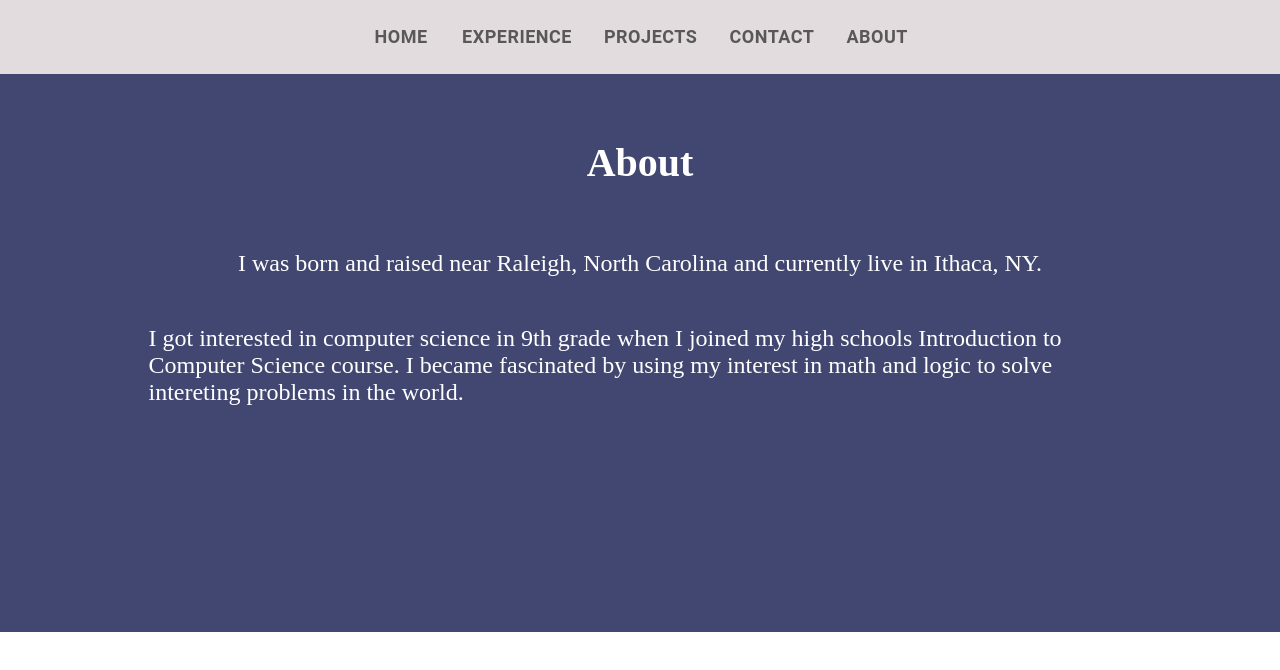
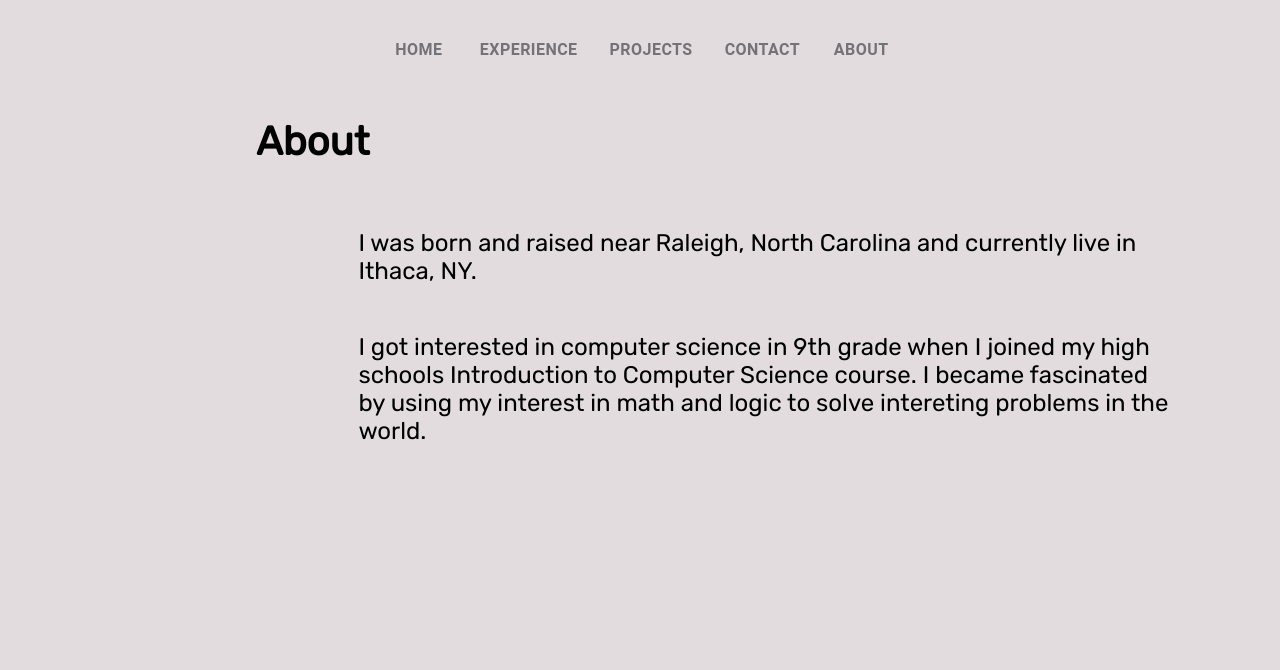
Before and after one commit to ananyaseelam/ananyaseelam.github.io, a React (Create React App) app: page /about in a window 1280 px wide. Shown: the top 670 px of the page. Built offline with nearby package versions, Linux system fonts and the light colour scheme.

Commit message:
styling homepage

```diff
--- a/package.json
+++ b/package.json
@@ -6,6 +6,7 @@
   "dependencies": {
     "@emotion/react": "^11.7.1",
     "@emotion/styled": "^11.6.0",
+    "@fontsource/rubik": "^5.0.19",
     "@mui/material": "^5.2.5",
     "@testing-library/jest-dom": "^5.16.1",
     "@testing-library/react": "^12.1.2",
--- a/src/App.css
+++ b/src/App.css
@@ -1,5 +1,7 @@
 .App {
-  text-align: center;
+  font-family: 'Rubik';
+  background-color: #E2DCDE;
+  /* height: max-content; */
 }
 
 .App-logo {
--- a/src/components/NavBar/NavBar.css
+++ b/src/components/NavBar/NavBar.css
@@ -1,20 +1,19 @@
 .navcontainer{
   display: flex;
-  justify-content: center;
+  justify-content: space-around;
   background-color: #E2DCDE;
   width: 100%;
   height: 5%;
-  align-items: center;
   padding-bottom: 1%;
-  padding-top: 1%;
+  padding-top: 2%;
 }
 
 .page-link{
-  color: black !important;
+  color: #2D2D34 !important;
   font-weight: bolder !important;
-  font-size: 18px !important;
-  /* font-family: 'Trebuchet MS', 'Lucida Sans Unicode', 'Lucida Grande', 'Lucida Sans', Arial, sans-serif!important; */
-  font-family: 'Rubik'
+  font-size: 2vh !important;
+  font-family: 'Rubik';
+  margin-left: 1vh;
 }
 
 .page-link:hover{
--- a/src/pages/About.jsx
+++ b/src/pages/About.jsx
@@ -4,7 +4,7 @@ import './Page.css';
 
 
 const About = () => (
-  <div className="container-about">
+  <div className="container">
     <NavBar />
     <div className="content-container">
       <p className="header">About</p>
--- a/src/pages/Contact.jsx
+++ b/src/pages/Contact.jsx
@@ -4,7 +4,7 @@ import './Page.css';
 
 
 const Contact = () => (
-  <div className="container-contact">
+  <div className="container">
     <NavBar />
     <div className="content-container">
       <p className="header">Contact</p>
--- a/src/pages/Experience.jsx
+++ b/src/pages/Experience.jsx
@@ -4,7 +4,7 @@ import './Page.css';
 
 
 const Experience = () => (
-  <div className="container-experience">
+  <div className="container">
     <NavBar />
     <div className="content-container">
       <p className="header">Experience</p>
--- a/src/pages/Home.jsx
+++ b/src/pages/Home.jsx
@@ -4,24 +4,20 @@ import './Page.css';
 import profile from './pro-pic.png';
 import Button from '../../node_modules/@mui/material/Button';
 import Pdf from './resume.pdf';
+import "@fontsource/rubik"; // Defaults to weight 400
+import "@fontsource/rubik/400.css"; // Specify weight
+import "@fontsource/rubik/400-italic.css"; // Specify weight and style
 
 const Home = () => {
 
   return (
-    <div className="container-home">
+    <div className="container">
       <NavBar />
       <div className="content-container">
         <p className="name">Ananya Seelam</p>
         <p className='bio'>
-          I am an engineering student at Cornell University majoring in Computer Science and minoring in Inequality Studies!
+          Software engineer passionate about <b> tech for social good </b>
         </p>
-        {/* <img src={profile} className="profile-pic" /> */}
-        {/* <div className='resume-block'>
-          <p className='text'>Check out my resume! </p>
-          <a href={require("./resume.pdf")} target="_blank">
-            <Button className="resume-btn"> <p>Resume</p> </Button>
-          </a>
-        </div> */}
       </div>
     </div>
   )
--- a/src/pages/Page.css
+++ b/src/pages/Page.css
@@ -1,48 +1,28 @@
-.container-home {
-  height: 100%;
-  padding-bottom: 10%;
-  color: white;
+.container {
+  justify-content: center;
+  height: 100vh;
+  font-family: 'Rubik';
   background-color: #E2DCDE;
 }
 
-.container-about{
-  height: 100%;
-  padding-bottom: 10%;
-  color: white;
-  background-color: #414770;
-}
-
-.container-experience{
-  height: 100%;
-  padding-bottom: 10%;
-  color: white;
-  background-color: #eca982;
-}
-
-.container-projects{
-  height: 100%;
-  padding-bottom: 10%;
-  color: white;
-  background-color: #679289;
-}
-
-.container-contact{
-  height: 100%;
-  padding-bottom: 10%;
-  color: white;
-  background-color: #aaa6d6;
-}
-
 .name{
-  font-size: 50px;
+  display: flex;
+  justify-content: flex-start;
+  font-size: 10vh;
   font-weight: bolder;
   font-family: 'Rubik';
+  color: #2D2D34;
 }
 
 .bio{
-  font-size: 22px;
+  /* display:flex;
+  justify-self: flex-start; */
+  font-size: 5vh;
+  height: 15vh;
+  width: 90vh;
   margin-top: -2%;
   font-family:'Rubik';
+  color: #2D2D34;
 }
 
 .profile-pic{
@@ -55,32 +35,11 @@
   margin-top: 2%;
 }
 
-.resume-btn{
-  width: 10rem !important;
-  height: 4rem !important;
-  line-height: 0% !important;
-  background-color: white !important;
-  color: black !important;
-  font-weight: bold !important;
-  font-size: 18px !important;
-  font-family:'Rubik';
-  margin-left: 3%;
-}
-
-.resume-block{
+.content-container{
+  margin-left: 20%;
   display: flex;
   flex-direction: column;
   justify-content: center;
-  font-family:'Rubik';
-  align-items: center;
-}
-
-.content-container{
-  margin: 2%;
-  display: flex;
-  flex-direction: column;
-  justify-content: center;
-  align-items: center;
 }
 
 .header{
```
Also changed, not shown: 1 other file (tests, documents, lock files or other folders).
